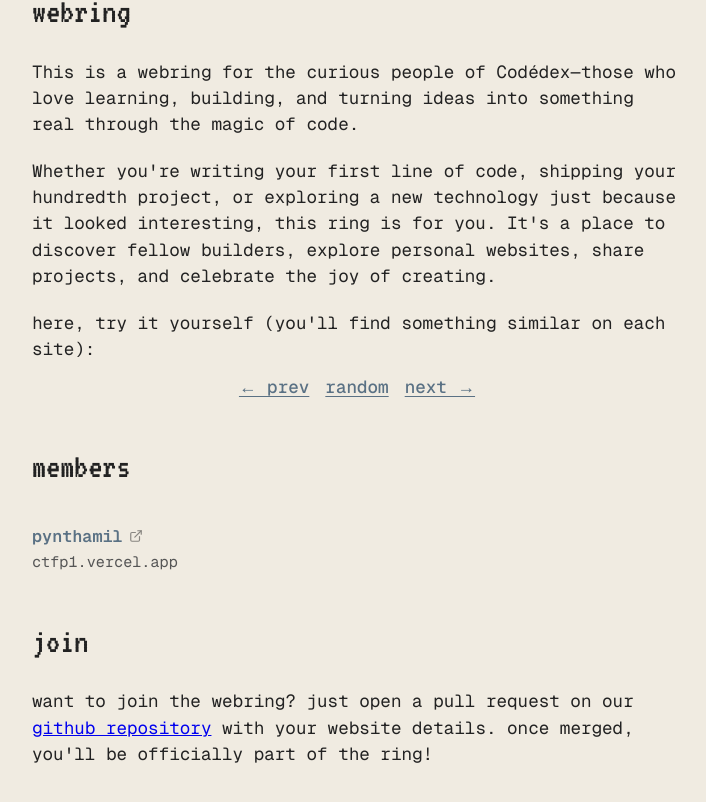
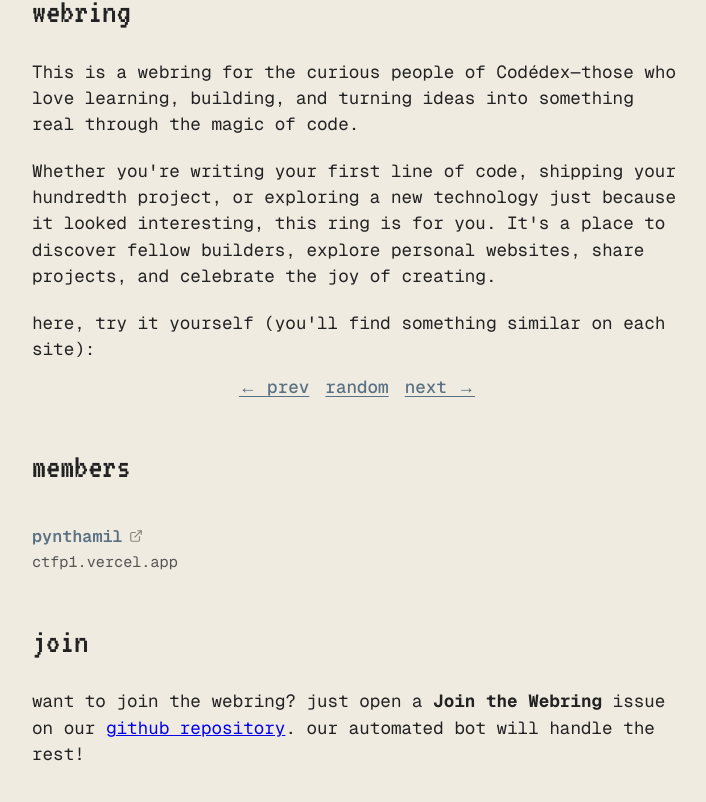
Before and after one commit to Pynthamil/curiosityring, a Next.js app: page / in a window 1280 px wide. Shown: the part 623-1425 px from the top of the page, without its empty margins (283-989 px from the left). Built offline with nearby package versions, Linux system fonts and the light colour scheme.

Commit message:
Task 5: Automate webring join process using GitHub Issues and Actions

```diff
--- a/app/page.tsx
+++ b/app/page.tsx
@@ -55,7 +55,7 @@ export default function Home() {
 
       <h2>join</h2>
       <p>
-        want to join the webring? just open a pull request on our <a href="https://github.com/Pynthamil/curiosityring" target="_blank" rel="noopener noreferrer">github repository</a> with your website details. once merged, you'll be officially part of the ring!
+        want to join the webring? just open a <strong>Join the Webring</strong> issue on our <a href="https://github.com/Pynthamil/curiosityring/issues/new/choose" target="_blank" rel="noopener noreferrer">github repository</a>. our automated bot will handle the rest!
       </p>
     </div>
   );
```
Also changed, not shown: 1 other file (tests, documents, lock files or other folders).
